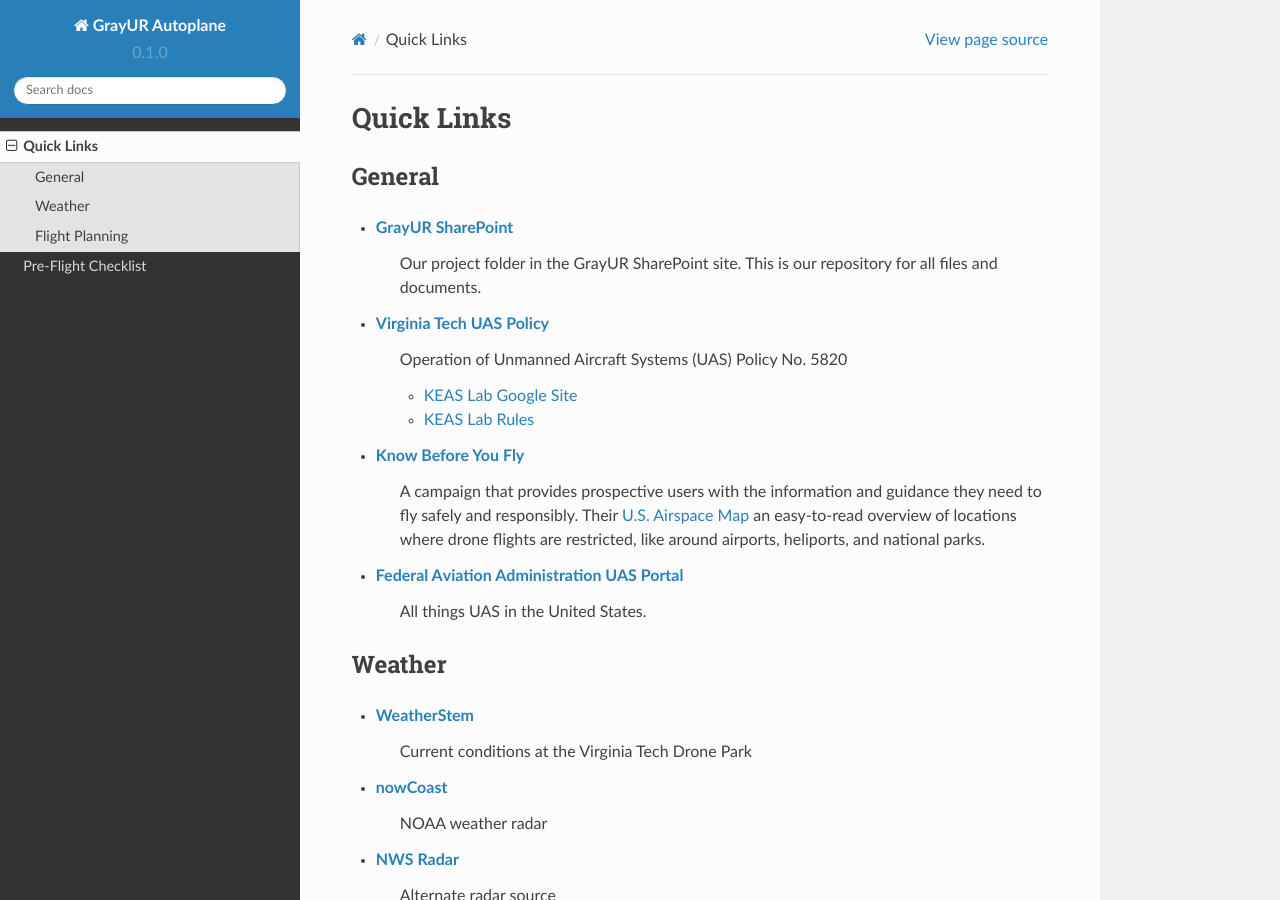
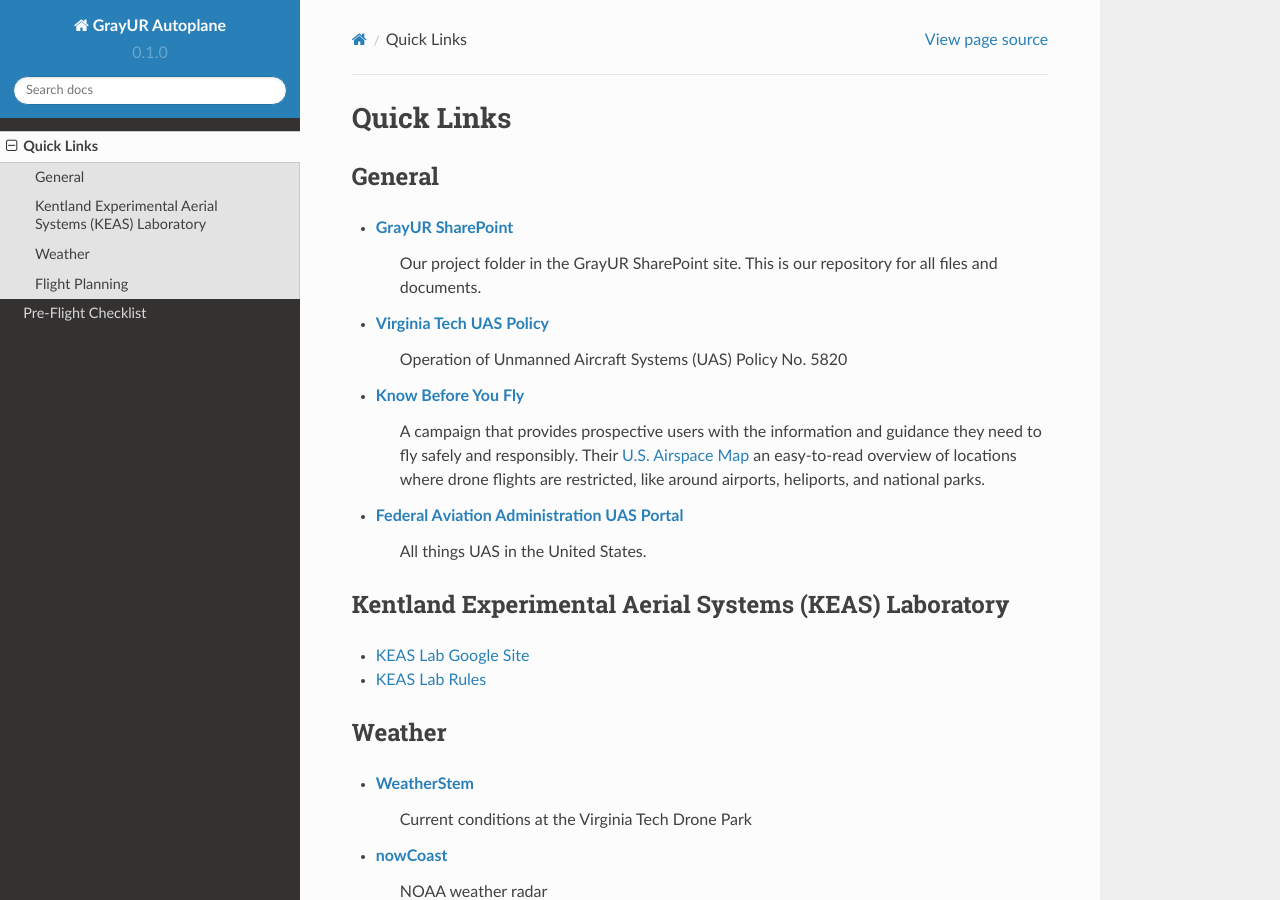
Before and after one commit to ben20vt/GrayUR-AutoPlane, a Sphinx documentation site: the page built from docs/source/quick_links.rst, in a window 1280 px wide and 900 px high. Built offline with Sphinx 7.4.7 and the Read the Docs theme 2.0.0, drawn with Linux system fonts in a browser that asks for light colours; pages that are not in the unit, such as notebooks, are missing from menus.

Commit message:
Update quick_links.rst

```diff
--- a/docs/source/quick_links.rst
+++ b/docs/source/quick_links.rst
@@ -22,6 +16,10 @@
 * `Federal Aviation Administration UAS Portal <https://www.faa.gov/uas/>`_
    All things UAS in the United States.
 
+Kentland Experimental Aerial Systems (KEAS) Laboratory
+------------------------------------------------------
+* `KEAS Lab Google Site <https://sites.google.com/vt.edu/keaslab/home/>`_
+* `KEAS Lab Rules <https://drive.google.com/file/d/1Ndqcj6EImUDaOu4WlpwamBmnko-nQqYa/view/>`_
 
 Weather
 ------------
```
Also changed, not shown: other parts of docs/source/quick_links.rst (+0 -6 lines).
